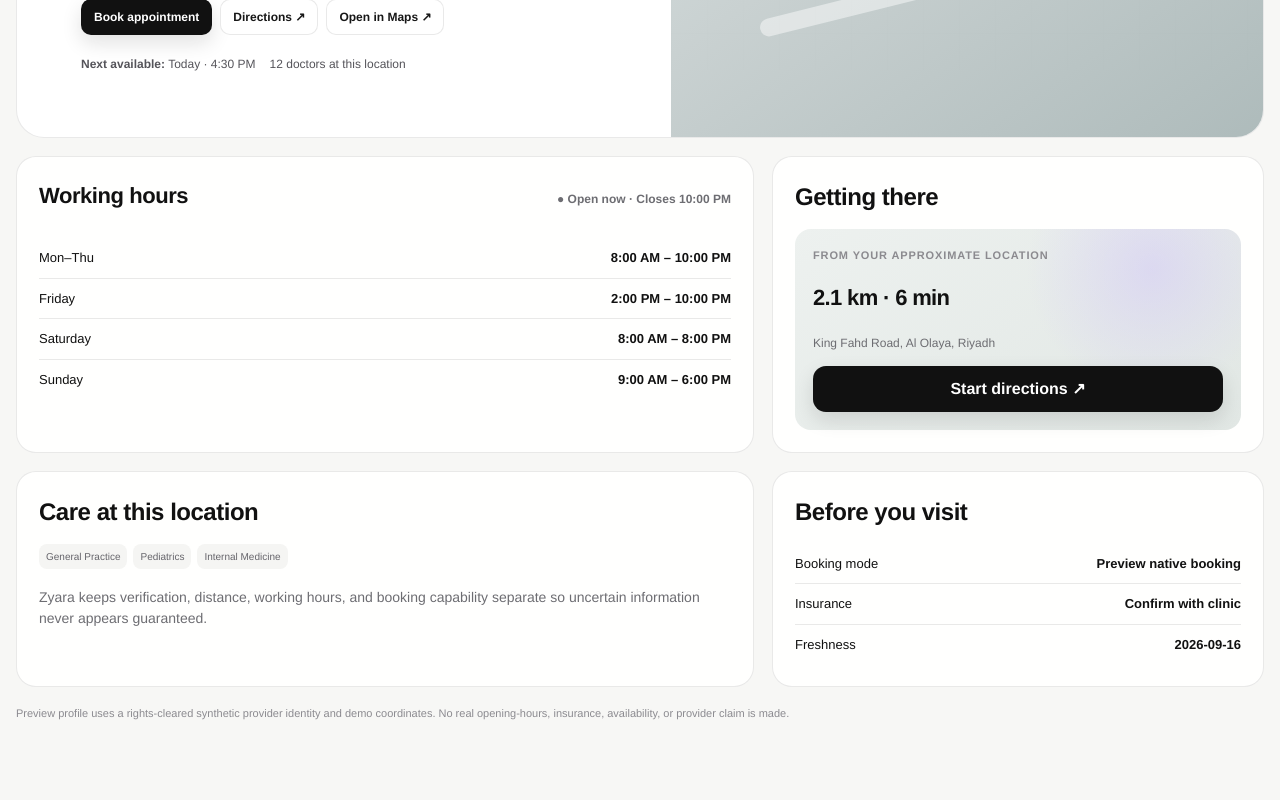
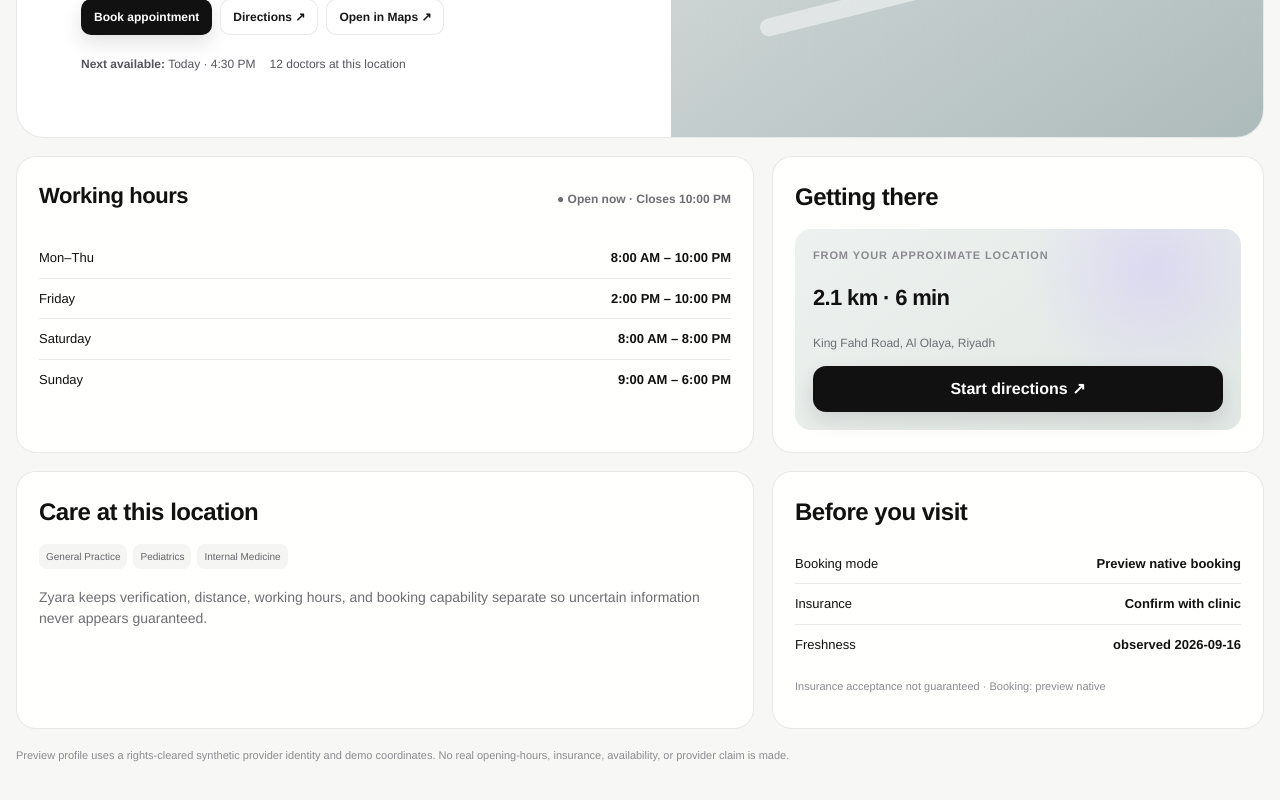
Before and after one commit to TheHalfMoon/Zyara, a Next.js app in the folder apps/web/: page /en/profiles/b1 in a window 1280 px wide. Shown: the part 508-1308 px from the top of the page. Built offline with nearby package versions, Linux system fonts and the light colour scheme.

Commit message:
fix(profile): retain provenance insurance and booking invariants

```diff
--- a/apps/web/app/[locale]/profiles/[branchId]/page.tsx
+++ b/apps/web/app/[locale]/profiles/[branchId]/page.tsx
@@ -21,7 +21,7 @@ export default async function ProfilePage({ params }: { params: Promise<{ locale
   return (
     <main className="zyara-shell" lang={active} dir={ar ? "rtl" : "ltr"}>
       <nav className="zyara-nav" aria-label="Primary navigation">
-        <a className="zyara-brand" href={`/${active}`} aria-label="Zyara home">
+        <a className="zyara-brand" href={`/${active}`} aria-label="Zyara start">
           <span className="zyara-mark" aria-hidden="true">Z</span>
           <span className="zyara-wordmark">Zyara</span>
         </a>
@@ -47,7 +47,7 @@ export default async function ProfilePage({ params }: { params: Promise<{ locale
             <div className="zyara-tags" style={{ marginTop: 18 }}>
               {place.specialties.map((specialty) => <span className="zyara-tag" key={specialty}>{specialty}</span>)}
             </div>
-            <div className="zyara-card-actions" style={{ marginTop: 24 }}>
+            <div className="zyara-card-actions" aria-label="profile-actions" style={{ marginTop: 24 }}>
               <a className="zyara-primary" href={`/${active}/book?branch=${place.id}`}>{ar ? "احجز موعدًا" : "Book appointment"}</a>
               <a className="zyara-secondary" href={directionsUrl(place)} target="_blank" rel="noreferrer">{ar ? "الاتجاهات" : "Directions"} ↗</a>
               <a className="zyara-secondary" href={mapUrl(place)} target="_blank" rel="noreferrer">{ar ? "افتح في الخرائط" : "Open in Maps"} ↗</a>
@@ -111,8 +111,9 @@ export default async function ProfilePage({ params }: { params: Promise<{ locale
             <div className="zyara-hours">
               <div className="zyara-hour-row"><span>{ar ? "وضع الحجز" : "Booking mode"}</span><strong>{ar ? "حجز مباشر تجريبي" : "Preview native booking"}</strong></div>
               <div className="zyara-hour-row"><span>{ar ? "التأمين" : "Insurance"}</span><strong>{ar ? "تحقق مع العيادة" : "Confirm with clinic"}</strong></div>
-              <div className="zyara-hour-row"><span>{ar ? "آخر تحديث" : "Freshness"}</span><strong>2026-09-16</strong></div>
+              <div className="zyara-hour-row"><span>{ar ? "آخر تحديث" : "Freshness"}</span><strong>observed 2026-09-16</strong></div>
             </div>
+            <p className="zyara-demo-note" style={{ marginTop: 14 }}>Insurance acceptance not guaranteed · Booking: preview native</p>
           </aside>
         </div>
 
```
